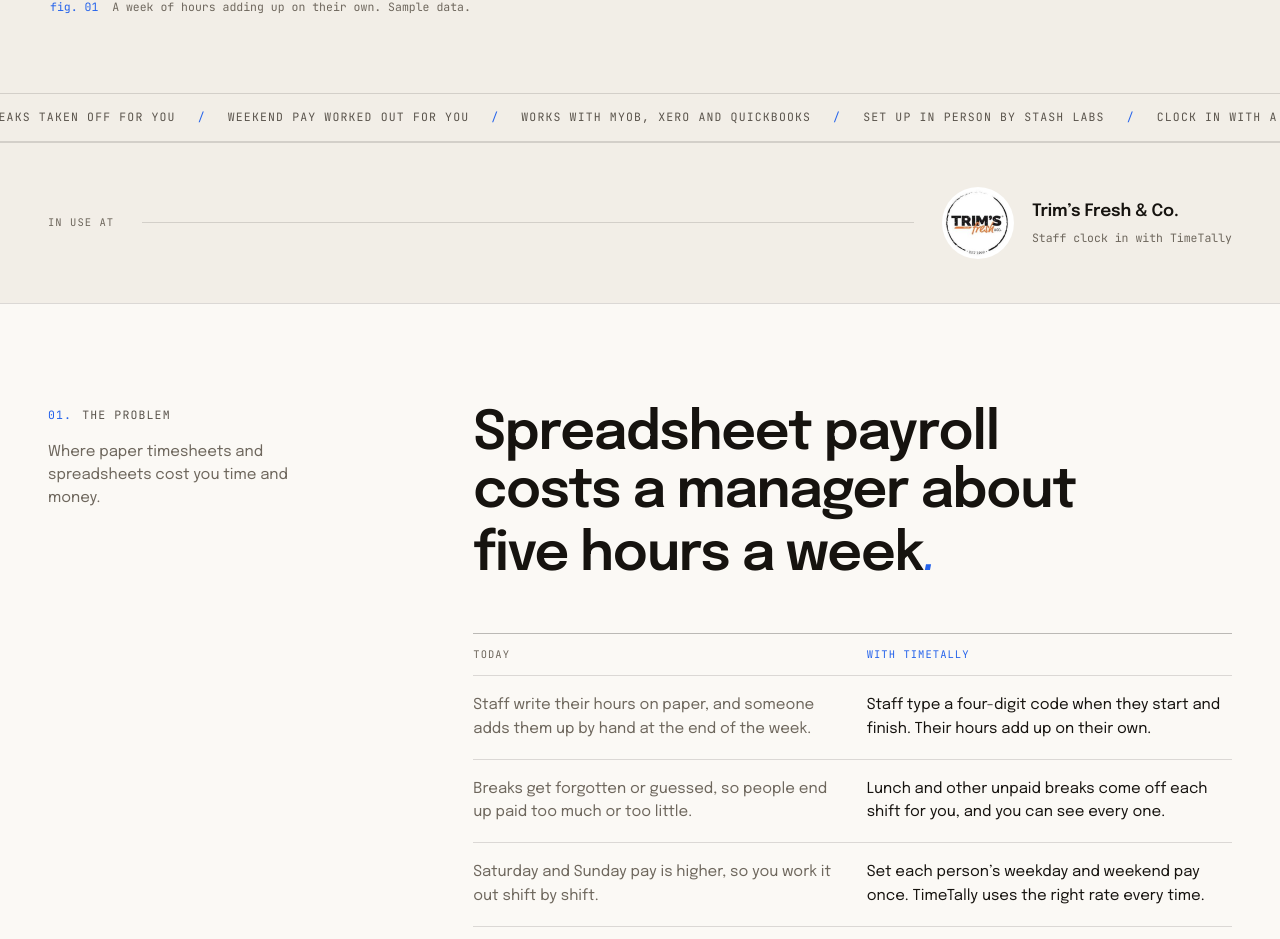
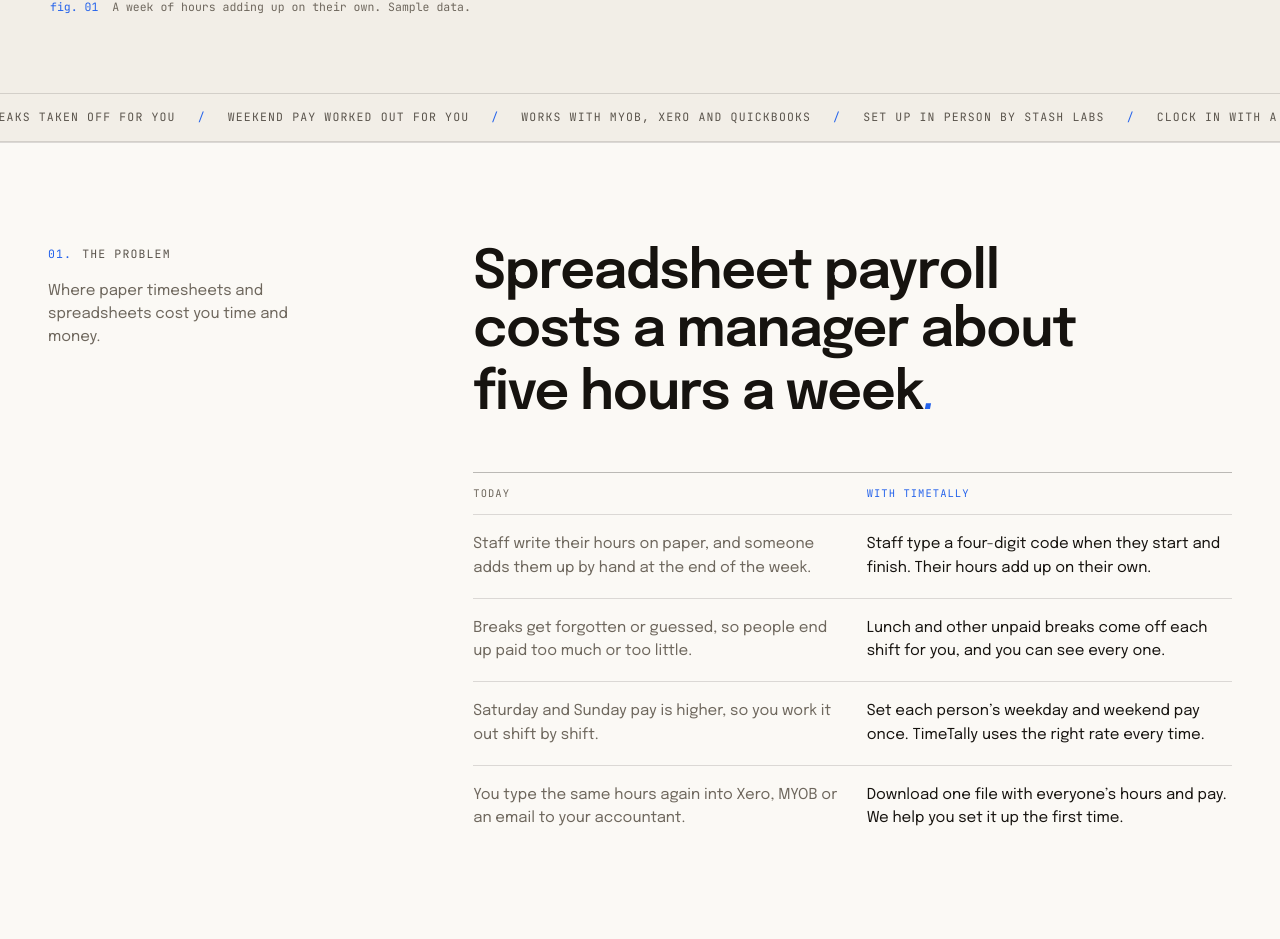
Before and after one commit to x1mmy/timetally., a Next.js app: page / in a window 1280 px wide. Shown: the part 1355-2294 px from the top of the page. Built offline with nearby package versions, Linux system fonts and the light colour scheme; a web font is replaced by a local one.

Commit message:
Remove customer logo strip from landing page

```diff
--- a/src/app/page.tsx
+++ b/src/app/page.tsx
@@ -4,7 +4,6 @@
 "use client";
 
 import { type CSSProperties, useEffect, useRef, useState } from "react";
-import Image from "next/image";
 import { useRouter } from "next/navigation";
 
 import {
@@ -954,38 +953,6 @@
 
       <Ticker items={TICKER} separator="/" />
 
-      {/* ---------- customers ---------- */}
-      <section style={{ borderTop: "var(--border-panel)", background: "var(--bg)" }}>
-        <div
-          style={{
-            ...container,
-            padding: "clamp(28px,4vw,44px) var(--gutter)",
-            display: "flex",
-            flexWrap: "wrap",
-            alignItems: "center",
-            gap: "18px 28px",
-          }}
-        >
-          <span style={label}>In use at</span>
-          <span style={{ flex: "1 1 40px", minWidth: 40, height: 1, background: "var(--line)" }} />
-          <div style={{ display: "flex", alignItems: "center", gap: "18px" }}>
-            <Image
-              src="/trims-fresh-logo-144.png"
-              alt="Trim’s Fresh & Co."
-              width={72}
-              height={72}
-              style={{ borderRadius: 999, display: "block", background: "#fff" }}
-            />
-            <div style={{ display: "flex", flexDirection: "column", gap: "4px" }}>
-              <span style={{ fontWeight: 600, fontSize: "17px", letterSpacing: "-.01em" }}>Trim’s Fresh &amp; Co.</span>
-              <span style={{ fontFamily: "var(--font-mono)", fontSize: "var(--size-micro)", color: "var(--ink-3)" }}>
-                Staff clock in with TimeTally
-              </span>
-            </div>
-          </div>
-        </div>
-      </section>
-
       {/* ---------- 01 problem ---------- */}
       <LabelledSection
         number="01."
```
Also changed, not shown: public/trims-fresh-logo-144.png (deleted).
